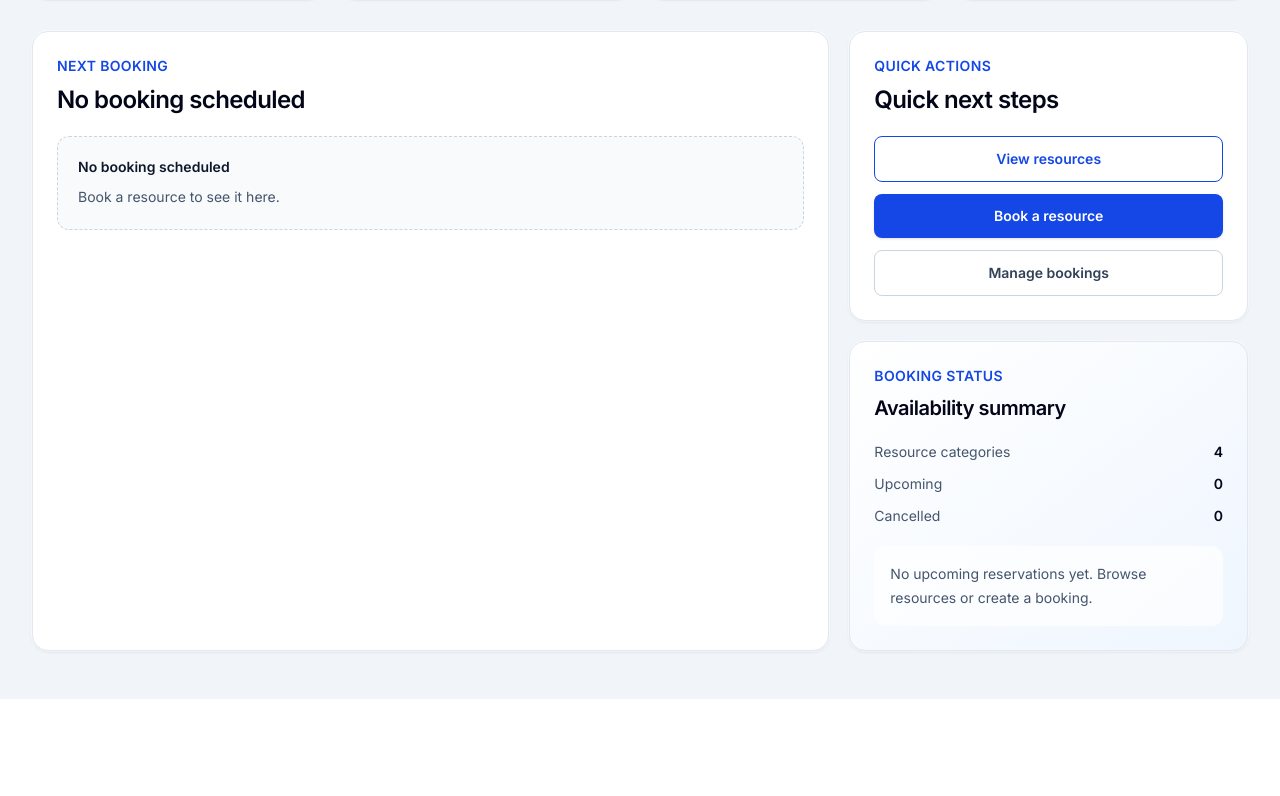
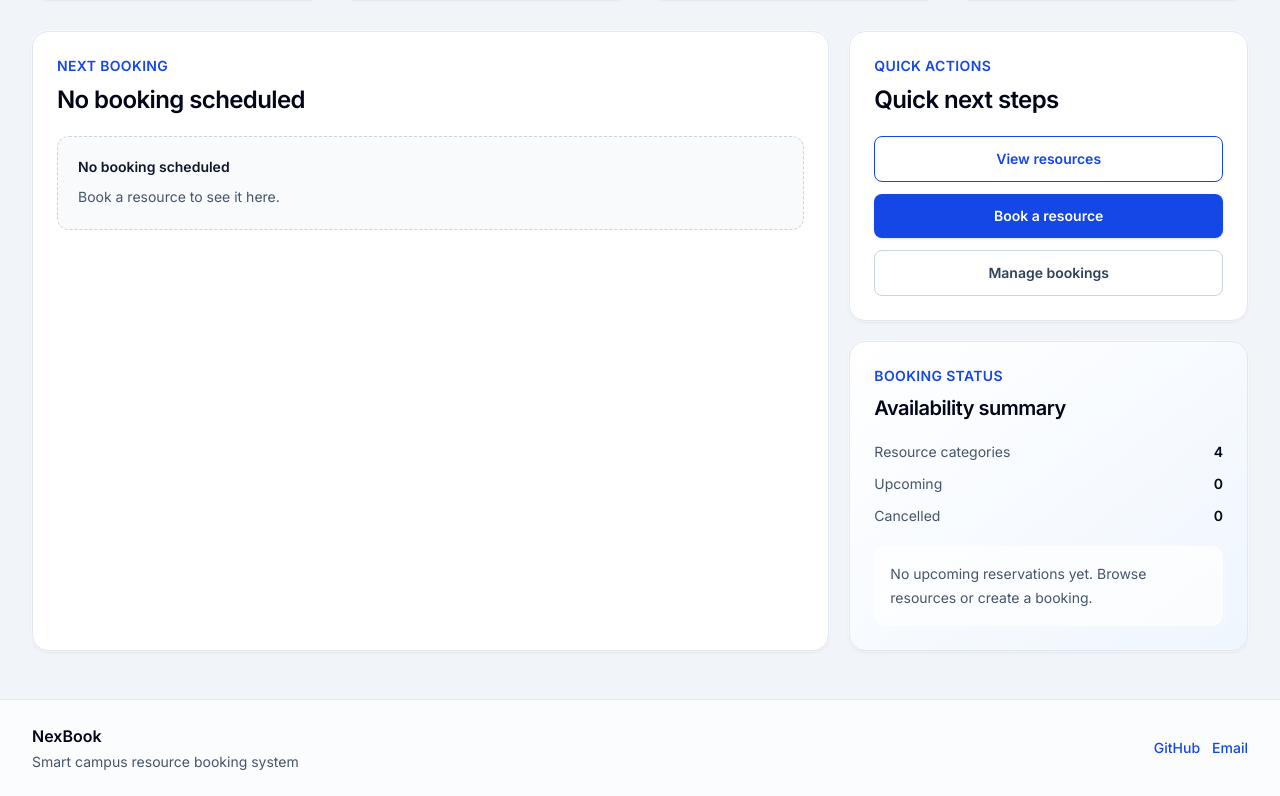
Before and after one commit to Zakarya-Aqlan/nexbook, a React (Vite) app: page / in a window 1280 px wide. Shown: the part 818-1614 px from the top of the page. Before the commit the page ends 1517 px from the top, so only its background shows below. Built offline with nearby package versions, Linux system fonts and the light colour scheme.

Commit message:
Add app footer

```diff
--- a/src/App.tsx
+++ b/src/App.tsx
@@ -1,4 +1,5 @@
 import { Navigate, Route, Routes } from 'react-router-dom'
+import { Footer } from './components/Footer'
 import { Navbar } from './components/Navbar'
 import { BookResource } from './pages/BookResource'
 import { Dashboard } from './pages/Dashboard'
@@ -20,6 +21,7 @@ function App() {
           <Route path="*" element={<Navigate to="/" replace />} />
         </Routes>
       </div>
+      <Footer />
     </div>
   )
 }
--- /dev/null
+++ b/src/components/Footer.tsx
@@ -0,0 +1,132 @@
+import { useEffect, useState } from 'react'
+
+const contactEmail = 'zakaryaaqlan@gmail.com'
+
+export function Footer() {
+  const [isEmailModalOpen, setIsEmailModalOpen] = useState(false)
+  const [copyMessage, setCopyMessage] = useState('')
+
+  useEffect(() => {
+    if (!isEmailModalOpen) {
+      return
+    }
+
+    function handleEscape(event: KeyboardEvent) {
+      if (event.key === 'Escape') {
+        setIsEmailModalOpen(false)
+        setCopyMessage('')
+      }
+    }
+
+    document.addEventListener('keydown', handleEscape)
+
+    return () => {
+      document.removeEventListener('keydown', handleEscape)
+    }
+  }, [isEmailModalOpen])
+
+  async function handleCopyEmail() {
+    try {
+      await navigator.clipboard.writeText(contactEmail)
+      setCopyMessage('Email copied')
+    } catch {
+      setCopyMessage('Could not copy email. Please copy it manually.')
+    }
+  }
+
+  function closeEmailModal() {
+    setIsEmailModalOpen(false)
+    setCopyMessage('')
+  }
+
+  return (
+    <>
+      <footer className="border-t border-slate-200/80 bg-white/70 transition-colors duration-300 ease-in-out dark:border-slate-800 dark:bg-slate-950/70">
+        <div className="mx-auto flex max-w-7xl flex-col gap-6 px-4 py-6 text-sm text-slate-600 sm:px-6 md:flex-row md:items-center md:justify-between lg:px-8 dark:text-slate-400">
+          <div>
+            <p className="text-base font-semibold text-slate-950 dark:text-white">
+              NexBook
+            </p>
+            <p className="mt-1">Smart campus resource booking system</p>
+          </div>
+
+          <div className="flex flex-wrap gap-3 md:justify-end">
+            <a
+              href="https://github.com/Zakarya-Aqlan/nexbook"
+              target="_blank"
+              rel="noreferrer"
+              className="font-medium text-blue-700 transition-colors duration-300 ease-in-out hover:text-blue-900 focus:outline-none focus:ring-2 focus:ring-blue-200 dark:text-blue-300 dark:hover:text-blue-200 dark:focus:ring-blue-900"
+            >
+              GitHub
+            </a>
+            <button
+              type="button"
+              onClick={() => setIsEmailModalOpen(true)}
+              aria-haspopup="dialog"
+              aria-expanded={isEmailModalOpen}
+              aria-controls="footer-email-modal"
+              className="font-medium text-blue-700 transition-colors duration-300 ease-in-out hover:text-blue-900 focus:outline-none focus:ring-2 focus:ring-blue-200 dark:text-blue-300 dark:hover:text-blue-200 dark:focus:ring-blue-900"
+            >
+              Email
+            </button>
+          </div>
+        </div>
+      </footer>
+
+      {isEmailModalOpen && (
+        <div
+          className="fixed inset-0 z-50 flex min-h-dvh items-center justify-center bg-slate-950/65 px-4 py-6 backdrop-blur-sm"
+          onClick={closeEmailModal}
+        >
+          <section
+            id="footer-email-modal"
+            role="dialog"
+            aria-modal="true"
+            aria-labelledby="footer-email-title"
+            className="w-full max-w-sm rounded-2xl border border-white/70 bg-white p-6 shadow-2xl ring-1 ring-slate-200/70 transition-colors duration-300 ease-in-out dark:border-slate-800/80 dark:bg-slate-900 dark:ring-slate-800"
+            onClick={(event) => event.stopPropagation()}
+          >
+            <p className="text-sm font-semibold uppercase tracking-wide text-blue-700 dark:text-blue-400">
+              Contact
+            </p>
+            <h2
+              id="footer-email-title"
+              className="mt-2 text-2xl font-bold tracking-tight text-slate-950 dark:text-white"
+            >
+              Contact Email
+            </h2>
+            <a
+              href={`mailto:${contactEmail}`}
+              className="mt-4 block break-all text-sm font-medium text-blue-700 transition-colors duration-300 ease-in-out hover:text-blue-900 focus:outline-none focus:ring-2 focus:ring-blue-200 dark:text-blue-300 dark:hover:text-blue-200 dark:focus:ring-blue-900"
+            >
+              {contactEmail}
+            </a>
+
+            {copyMessage && (
+              <p className="mt-4 rounded-lg border border-slate-200 bg-slate-50 px-3 py-2 text-sm text-slate-700 transition-colors duration-300 ease-in-out dark:border-slate-700 dark:bg-slate-950 dark:text-slate-300">
+                {copyMessage}
+              </p>
+            )}
+
+            <div className="mt-6 flex flex-col-reverse gap-2 sm:flex-row sm:justify-end">
+              <button
+                type="button"
+                onClick={closeEmailModal}
+                className="min-h-10 rounded-lg border border-slate-300 bg-white px-4 py-2 text-sm font-semibold text-slate-700 shadow-sm transition-colors duration-300 ease-in-out hover:border-blue-200 hover:bg-blue-50 hover:text-blue-700 focus:outline-none focus:ring-2 focus:ring-blue-100 dark:border-slate-700 dark:bg-slate-950 dark:text-slate-200 dark:hover:border-blue-900 dark:hover:bg-slate-800 dark:hover:text-blue-300 dark:focus:ring-blue-900"
+              >
+                Close
+              </button>
+              <button
+                type="button"
+                onClick={handleCopyEmail}
+                className="min-h-10 rounded-lg bg-blue-700 px-4 py-2 text-sm font-semibold text-white shadow-sm transition-colors duration-300 ease-in-out hover:bg-blue-800 focus:outline-none focus:ring-2 focus:ring-blue-200 dark:bg-blue-600 dark:hover:bg-blue-500 dark:focus:ring-blue-900"
+              >
+                Copy Email
+              </button>
+            </div>
+          </section>
+        </div>
+      )}
+    </>
+  )
+}
```
